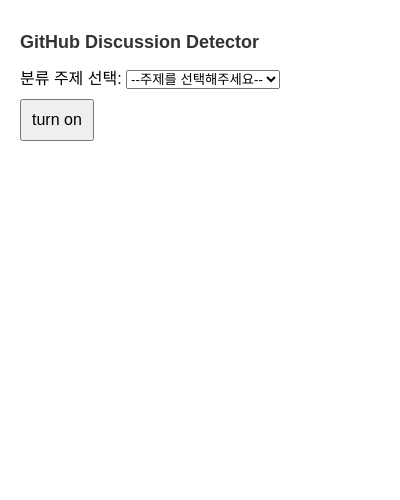
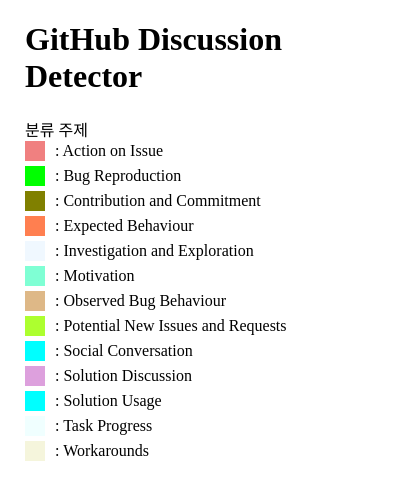
Before and after one commit to milkywaypeko/Discussion-detact, a browser extension: page Discussion-detact/popup.html in a window 400 px wide. Drawn offline with Linux system fonts and the light colour scheme.

Commit message:
css 색을 html에 명시함

```diff
--- a/Discussion-detact/popup.html
+++ b/Discussion-detact/popup.html
@@ -5,36 +5,77 @@
     <title>GitHub Discussion Detector</title>
     <style>
         body {
-            font-family: 'Arial', sans-serif;
-            margin: 0;
-            padding: 20px;
-            width: 300px;
+            width: 350px;
+            height: 400px;
+            margin: 0 auto;
         }
-        h1 {
-            font-size: 18px;
-            color: #333;
+        .color-box {
+          display: inline-block;
+          width: 20px;
+          height: 20px;
+          margin-right: 10px;
         }
-        p {
-            font-size: 14px;
-            color: #666;
-        }
-        button {
-            padding: 10px;
-            font-size: 16px;
-            margin-top: 10px;
+        .color-item {
+          display: flex;
+          align-items: center;
+          margin-bottom: 5px;
         }
     </style>
 </head>
 <body>
     <h1>GitHub Discussion Detector</h1>
-    <label for="topic-select">분류 주제 선택:</label>
-    <select id="topic-select">
-        <option value="">--주제를 선택해주세요--</option>
-        <option value="bug">버그</option>
-        <option value="feature">기능 요청</option>
-        <option value="question">질문</option>
-    </select>
-    <button id="powerButton">turn on</button>
-    <script src="popup.js"></script>
+    <label for="topic-identifier">분류 주제</label>
+    <div class="color-item">
+        <div class="color-box" style="background-color: #F08080;"></div>
+        <span>: Action on Issue</span>
+    </div>
+    <div class="color-item">
+        <div class="color-box" style="background-color: #00FF00;"></div>
+        <span>: Bug Reproduction</span>
+    </div>
+    <div class="color-item">
+        <div class="color-box" style="background-color: #808000;"></div>
+        <span>: Contribution and Commitment</span>
+    </div>
+    <div class="color-item">
+        <div class="color-box" style="background-color: #FF7F50;"></div>
+        <span>: Expected Behaviour</span>
+    </div>
+    <div class="color-item">
+        <div class="color-box" style="background-color: #F0F8FF;"></div>
+        <span>: Investigation and Exploration</span>
+    </div>
+    <div class="color-item">
+        <div class="color-box" style="background-color: #7FFFD4;"></div>
+        <span>: Motivation</span>
+    </div>
+    <div class="color-item">
+        <div class="color-box" style="background-color: #DEB887;"></div>
+        <span>: Observed Bug Behaviour</span>
+    </div>
+    <div class="color-item">
+        <div class="color-box" style="background-color: #ADFF2F;"></div>
+        <span>: Potential New Issues and Requests</span>
+    </div>
+    <div class="color-item">
+        <div class="color-box" style="background-color: #00FFFF;"></div>
+        <span>: Social Conversation</span>
+    </div>
+    <div class="color-item">
+        <div class="color-box" style="background-color: #DDA0DD;"></div>
+        <span>: Solution Discussion</span>
+    </div>
+    <div class="color-item">
+        <div class="color-box" style="background-color: #00FFFF;"></div>
+        <span>: Solution Usage</span>
+    </div>
+    <div class="color-item">
+        <div class="color-box" style="background-color: #F0FFFF;"></div>
+        <span>: Task Progress</span>
+    </div>
+    <div class="color-item">
+        <div class="color-box" style="background-color: #F5F5DC;"></div>
+        <span>: Workarounds</span>
+    </div>
 </body>
 </html>
```
Also changed, not shown: Discussion-detact/content.js (+55 -0 lines).
